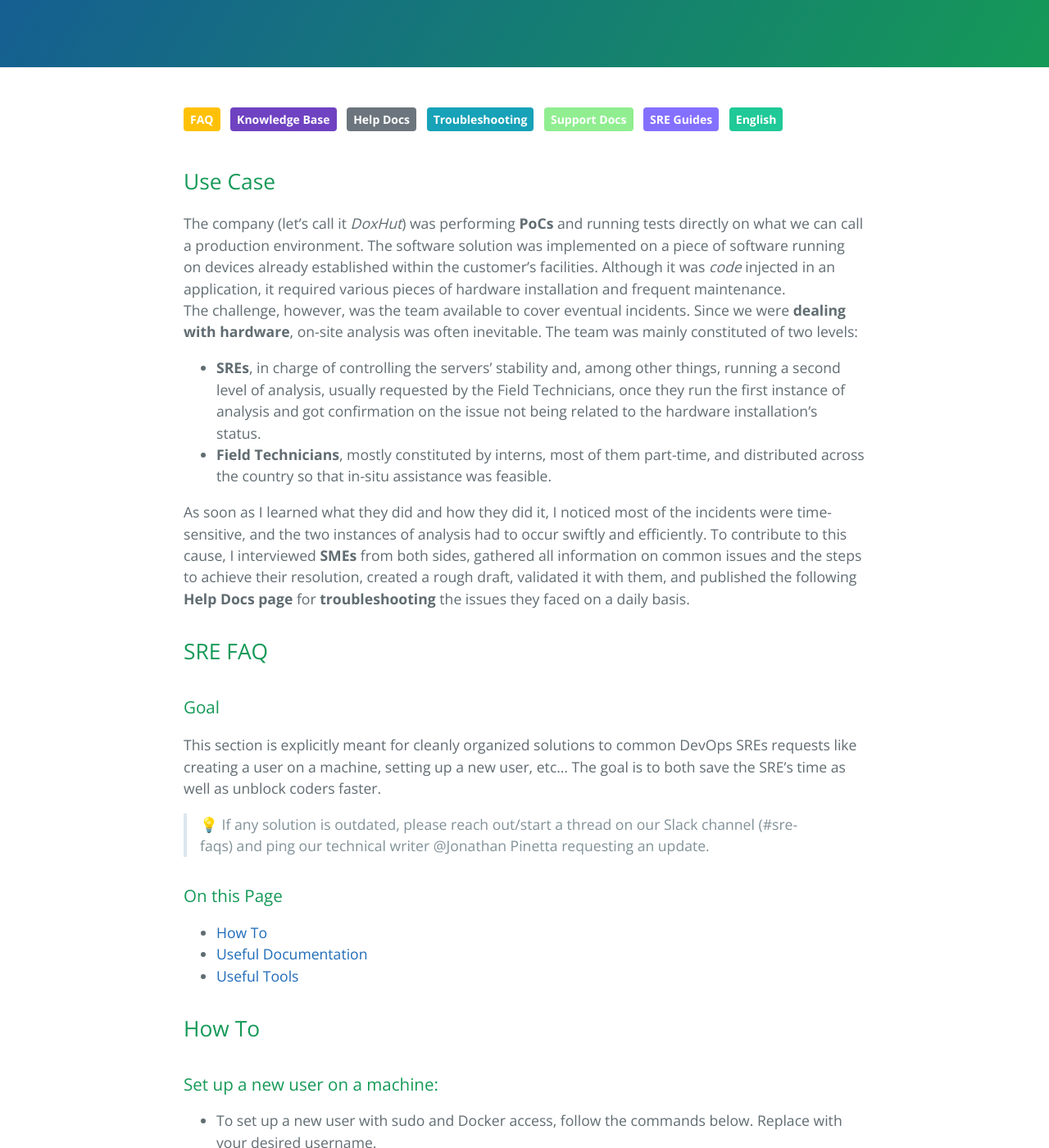
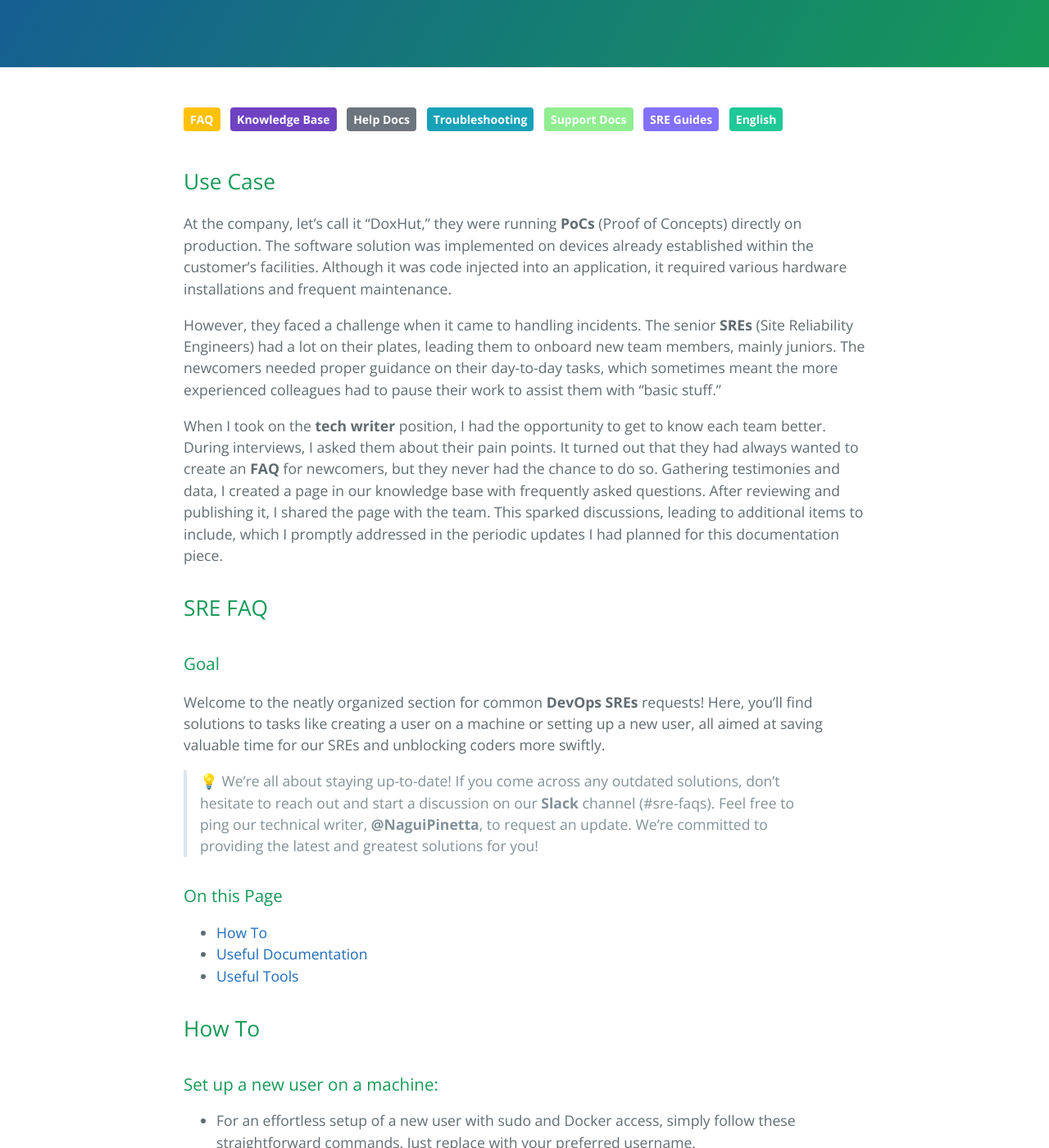
Before and after one commit to BigStepIdiomas/bigstepidiomas.github.io, a Jekyll site: the page built from pages-field-sre-faq.md, in a window 1280 px wide and 1400 px high, scrolled down 301 px. Shown: the whole window at 82% size. Built offline with Jekyll 4.4.1, drawn with Linux system fonts in a browser that asks for light colours; some of the changed text lies outside the part shown.

Commit message:
final draft for srefaq.med

````diff
--- a/pages-field-sre-faq.md
+++ b/pages-field-sre-faq.md
@@ -54,22 +54,20 @@ description: The great and powerful Oracle, we meet at last--- said Agent Smith
 
 ## Use Case
 
-The company (let's call it _DoxHut_) was performing **PoCs** and running tests directly on what we can call a production environment. The software solution was implemented on a piece of software running on devices already established within the customer's facilities. Although it was _code_ injected in an application, it required various pieces of hardware installation and frequent maintenance. <br>
-The challenge, however, was the team available to cover eventual incidents. Since we were **dealing with hardware**, on-site analysis was often inevitable. The team was mainly constituted of two levels: <br>
-- **SREs**, in charge of controlling the servers' stability and, among other things, running a second level of analysis, usually requested by the Field Technicians, once they run the first instance of analysis and got confirmation on the issue not being related to the hardware installation's status. <br>
-- **Field Technicians**, mostly constituted by interns, most of them part-time, and distributed across the country so that in-situ assistance was feasible. <br>
+At the company, let's call it "DoxHut," they were running **PoCs** (Proof of Concepts) directly on production. The software solution was implemented on devices already established within the customer's facilities. Although it was code injected into an application, it required various hardware installations and frequent maintenance.
 
-As soon as I learned what they did and how they did it, I noticed most of the incidents were time-sensitive, and the two instances of analysis had to occur swiftly and efficiently. To contribute to this cause, I interviewed **SMEs** from both sides, gathered all information on common issues and the steps to achieve their resolution, created a rough draft, validated it with them, and published the following **Help Docs page** for **troubleshooting** the issues they faced on a daily basis.
+However, they faced a challenge when it came to handling incidents. The senior **SREs** (Site Reliability Engineers) had a lot on their plates, leading them to onboard new team members, mainly juniors. The newcomers needed proper guidance on their day-to-day tasks, which sometimes meant the more experienced colleagues had to pause their work to assist them with "basic stuff."
+
+When I took on the **tech writer** position, I had the opportunity to get to know each team better. During interviews, I asked them about their pain points. It turned out that they had always wanted to create an **FAQ** for newcomers, but they never had the chance to do so. Gathering testimonies and data, I created a page in our knowledge base with frequently asked questions. After reviewing and publishing it, I shared the page with the team. This sparked discussions, leading to additional items to include, which I promptly addressed in the periodic updates I had planned for this documentation piece.
 
 
 ## SRE FAQ
 
 ### Goal
 
-This section is explicitly meant for cleanly organized solutions to common DevOps SREs requests like creating a user on a machine, setting up a new user, etc...
-The goal is to both save the SRE's time as well as unblock coders faster.
+Welcome to the neatly organized section for common **DevOps SREs** requests! Here, you'll find solutions to tasks like creating a user on a machine or setting up a new user, all aimed at saving valuable time for our SREs and unblocking coders more swiftly.
 
-> 💡 If any solution is outdated, please reach out/start a thread on our Slack channel (#sre-faqs) and ping our technical writer @Jonathan Pinetta requesting an update.
+> 💡 We're all about staying up-to-date! If you come across any outdated solutions, don't hesitate to reach out and start a discussion on our **Slack** channel (#sre-faqs). Feel free to ping our technical writer, **@NaguiPinetta**, to request an update. We're committed to providing the latest and greatest solutions for you!
 <br>
 
 ### On this Page
@@ -81,7 +79,7 @@ The goal is to both save the SRE's time as well as unblock coders faster.
 
 ## How To
 ### Set up a new user on a machine:
-- To set up a new user with sudo and Docker access, follow the commands below. Replace <user> with your desired username.
+- For an effortless setup of a new user with sudo and Docker access, simply follow these straightforward commands. Just replace <user> with your preferred username.
 
 ```bash
 sudo adduser <user>              # Create the new user
@@ -89,31 +87,33 @@ sudo usermod -aG sudo <user>     # Add the user to the 'sudo' group for administ
 sudo gpasswd -a <user> docker    # Add the user to the 'docker' group for Docker access
 ```
 
-- This one-liner achieves the same result:
+- You can achieve the same result with this convenient one-liner:
 
 ```bash
 sudo adduser <user> && sudo usermod -aG docker <user>
 ```
 <br>
-> Please note that the one-liner doesn't give explicit sudo permissions to the user. The user will have to enter their password when using sudo for administrative tasks. If you wish to give the user passwordless sudo access, you should modify the sudoers file accordingly. Keep in mind that granting passwordless sudo access should be done with caution and only for trusted users.
+> 💡 While the one-liner sets up the user with sudo and Docker access, it does not grant explicit passwordless sudo permissions. If you want to provide passwordless sudo access, you'll need to modify the sudoers file accordingly. However, please exercise caution when granting passwordless sudo access, and only do so for trusted users. Security should always be a top priority!
 <br>
 
 
 ### Generate an SSH key:
-- To generate an <SSH> key for secure communication, you can use the `ssh-keygen` command. It is recommended to use the `Ed23519` key type for improved security.
+- To generate an **SSH** key for secure communication, use the ssh-keygen command. For improved security, it is recommended to use the Ed25519 key type.
 
 ```bash
 ssh-keygen -t ed25519 -C "<name>@doxhut.xyz"
 ```
 
-- Replace <name> with your desired identifier, email, or any other information you wish to associate with the key. This command will create an `Ed23519` SSH key pair, consisting of a private key (id_ed23519) and a public key (id_ed23519.pub). The public key can be shared with remote servers or services you want to authenticate with. Ensure you keep the private key secure and do not share it with others.
+- Replace <name> with your desired identifier, email, or any other information you wish to associate with the key. This command will create an **Ed25519** SSH key pair, consisting of a private key (id_ed25519) and a public key (id_ed25519.pub). The public key can be shared with remote servers or services you want to authenticate with.
+
+> 💡 Remember to keep the private key secure and avoid sharing it with others. Security is crucial!
 
 
-### TLDR command to delete a user:
+### TLDR Command to Delete a User:
 
-**Userdel** is a command used to remove a user account or remove a user from a group in Linux systems. Note that all commands must be executed as root.
+The <userdel> command is used to remove a user account or remove a user from a group in Linux systems. Please note that all commands must be executed as root.
 
-More information about <userdel> can be found in the [manual page](https://manned.org/userdel).
+For more information about <userdel>, refer to the [manual page](https://manned.org/userdel).
 
 To remove a user:
 - Remove a user:
@@ -143,8 +143,8 @@ userdel --root [path/to/other/root] [name]
 > 💡 Remember to replace [name], [group], and [path/to/other/root] with the actual username, group name, and path to the other root directory, respectively. Always exercise caution when using this command as it can result in the irreversible deletion of user data.
 <br>
 
-### CVD upload script:
-A very big change in the CVD upload script: code has been refactored to support camera coordinates for specific cam ids an example config in the upload script looks as below:
+### CVD Upload Script:
+A significant change has been made to the CVD upload script, where the code has been refactored to support camera coordinates for specific cam IDs. An example configuration in the upload script is as follows:
 
 ```html
 cam-config:
@@ -160,11 +160,14 @@ cam-config:
     - 1280
     - 0
 ```
+<br>
+This configuration allows for specifying different camera coordinates ('origins') for specific camera IDs, along with the frames per second ('fps') and base dimensions ('1280x720'). This change enhances the flexibility and customization options for the CVD upload process.
 
-### Reinstall k3s, set up Rabbit, and GPU splitting on it:
-- Use the following script to reinstall k3s and set up Rabbit and GPU splitting on it. It should be available in all the inference boxes as the command **k3scli.sh**.
+### Reinstall k3s, Set up Rabbit, and GPU Splitting:
+- To streamline the process of reinstalling k3s and configuring **Rabbit** with GPU splitting, a convenient script named <k3scli.sh> has been provided. This script is available in all the inference boxes, enabling easy execution of the required tasks.
 
-- With **k3scli.sh -h** you can see the different options to run it:
+#### Usage and Options:
+- With <k3scli.sh -h>, you can view the available options for running the script:
 
 ```bash
 root@dev-office-inference-0:/home/agot# k3scli.sh -h
@@ -177,18 +180,22 @@ root@dev-office-inference-0:/home/agot# k3scli.sh -h
         -g Setup GPU sharing
         -a Install AWS CLI
 ```
+##### Reinstall Everything:
+- To perform a complete reinstallation, including k3s, GPU splitting setup, and deploying Rabbit, simply execute the following command:
 
-- To reinstall everything, just run **k3scli.sh -k -g -r** . Such action will reinstall k3s, install GPU splitting and deploy rabbit on it.
+```bash
+k3scli.sh -k -g -r
+```
+<br>
+This command will effectively uninstall the current k3s version, perform a fresh installation, configure GPU sharing, and deploy Rabbit, ensuring a clean and optimized environment for your tasks.
 
-### Kill a running process
-Old processes running in the background may cause slowdowns. In order to terminate them, you will need to find them first.
-
-Use the following commands to help you straightforwardly identify the ones that are causing you trouble and then proceed to responsibly kill them.
+### Killing a Running Process
+In case of old processes running in the background and causing slowdowns, it is essential to identify and terminate them. The following commands will help you to pinpoint the troublesome processes and responsibly terminate them.
 <br>
 
-**PS** gets Information about running processes.
+#### PS Command - Information about Running Processes:
+To list information on running processes, use the <ps> command:
 
-To list information on running processes:
 - List all running processes:
 
 ```bash
@@ -231,12 +238,12 @@ ps -o ppid= -p pid
 ps --sort size
 ```
 
-> 🧷 More information [here](https://manned.org/ps).
+> 🧷  More information about the ps command can be found [here](https://manned.org/ps).
 
 <br>
 
-**kill** sends a signal to a process, usually related to stopping the process. <br>
-Then, once you found the process you want to kill, use the command that suits best your scenario:
+#### Kill Command - Terminate a Process:
+The <kill> command sends a signal to a process, usually to stop it. Choose the appropriate command based on your scenario:
 <br>
 
 > 💡 All signals except for SIGKILL and SIGSTOP can be intercepted by the process to perform a clean exit.
@@ -289,20 +296,21 @@ kill -17|STOP process_id
 kill -SIGUSR1 -group_id
 ```
 
-> 🧷 More information [here](kill - manned.org).
+> 🧷  More information about the kill command can be foun [here](kill - manned.org).
 
 <br>
 
-> ⚠️ All these commands are very sensitive and can lead to a lot of issue. So, please, be aware that killing a process might affect someone else’s works.
+> ⚠️ **Caution:** These commands are sensitive and can lead to issues. Killing a process might affect someone else's work. Please use these commands with care and consideration.
 
 <br>
 
 
-### How to create S3 buckets
+### How to Create S3 Buckets
 Follow the guidelines included in this [repo](https://git.agot.ai/users/sign_in).
 
 ### How to install
-#### Adding User for Automations
+### Adding User for Automations
+To set up a new user with administrative privileges for automations, follow these steps:
 
 This command creates a new user with the username "awx" and sets the user's shell to /bin/bash. The user will be added to the "sudo" group, granting administrative privileges.
 
@@ -342,18 +350,18 @@ includedir /etc/sudoers.d
 ```bash
 ssh-ed25519 AAAAC3NzaC1lZDI1NTE5AAAAIMOmhXTjtS4Tehalzfyn6KwPU0CwYpCSRuv2+P/bZrrc user for automation
 ```
-
+<br>
 - You can copy and paste each step into your Markdown file or text editor. The code snippets are formatted as code blocks for better visibility and clarity.
 
 ## Useful External Documentation
 ### kubclt Reference Docs
 Access [kubectl official documentation](https://kubernetes.io/docs/reference/generated/kubectl/kubectl-commands).<br>
-All the verbs in the left pane are very close to all the actions we want to run inside a Kubernetes cluster so if you are wondering how to do something inside Kubernetes, you may find the correct command by searching for the closest verb related to that action.
-
+If you are wondering how to perform a specific action inside a <Kubernetes> cluster, you can find the corresponding command by looking for the closest verb in the left pane. The verbs listed in the documentation are closely related to the actions you want to execute within Kubernetes. This can help you quickly identify the appropriate command for your task.
 
 ## Useful Tools
 ### TLDR
-A mighty app named TLDR, like TLDR RM, and a list o most used rm commands and its explanation will be there:
-[GitHub - tldr-pages/tldr: 📚 Collaborative cheatsheets for console commands](https://github.com/tldr-pages/tldr)
+TLDR is a powerful application that provides concise and practical cheatsheets for various console commands. It is like TLDR RM, but with a list of the most frequently used rm commands and their explanations. You can find more information about this tool and explore its collaborative cheatsheets on [GitHub - tldr-pages/tldr: 📚 Collaborative cheatsheets for console commands](https://github.com/tldr-pages/tldr). TLDR can save you time and effort by presenting the most relevant information in a clear and easy-to-understand format.
+
+> This document was last updated on **06/06/2022** by **Nagui Pinetta**.
 
 [Back](./)
````
